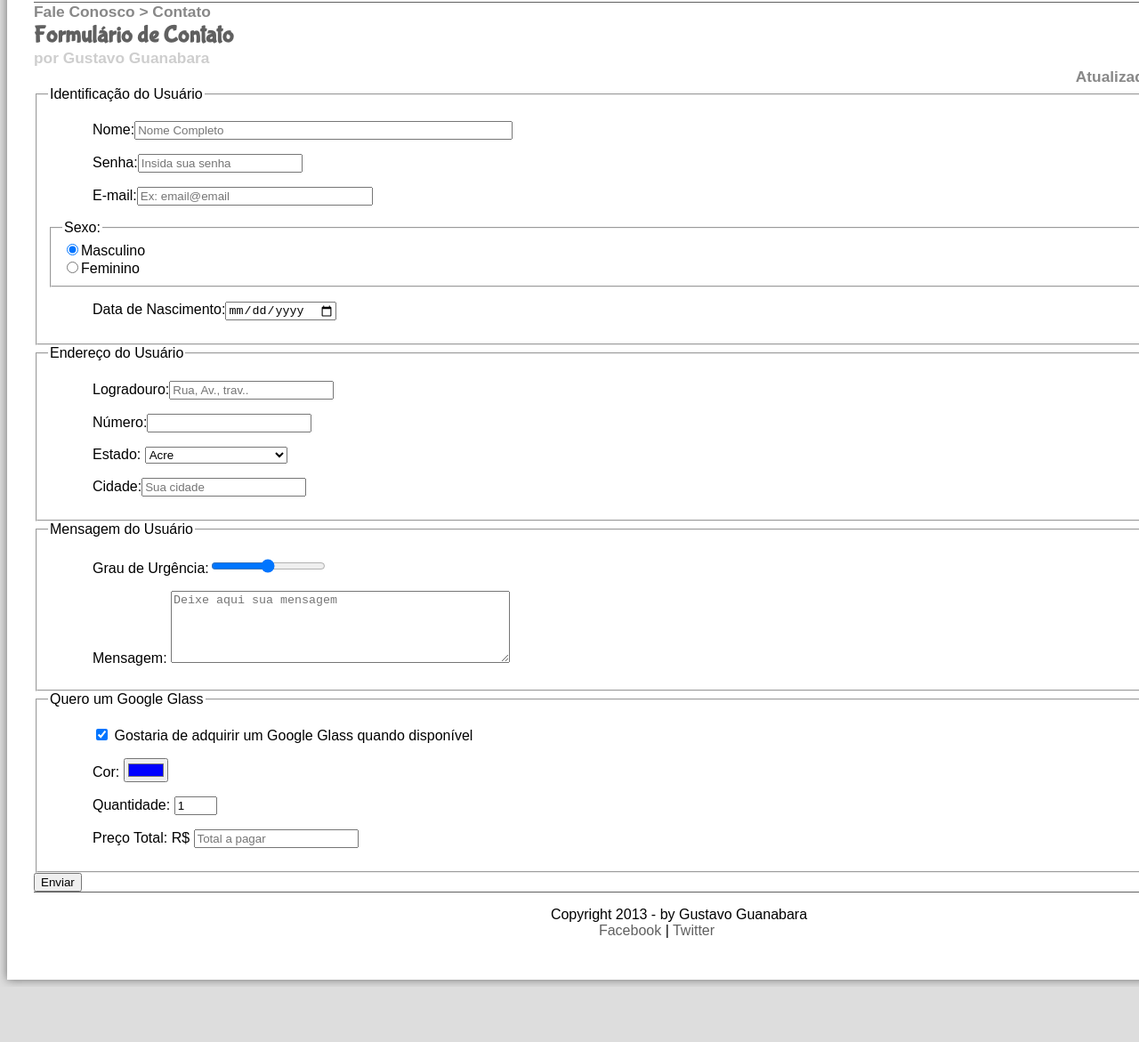
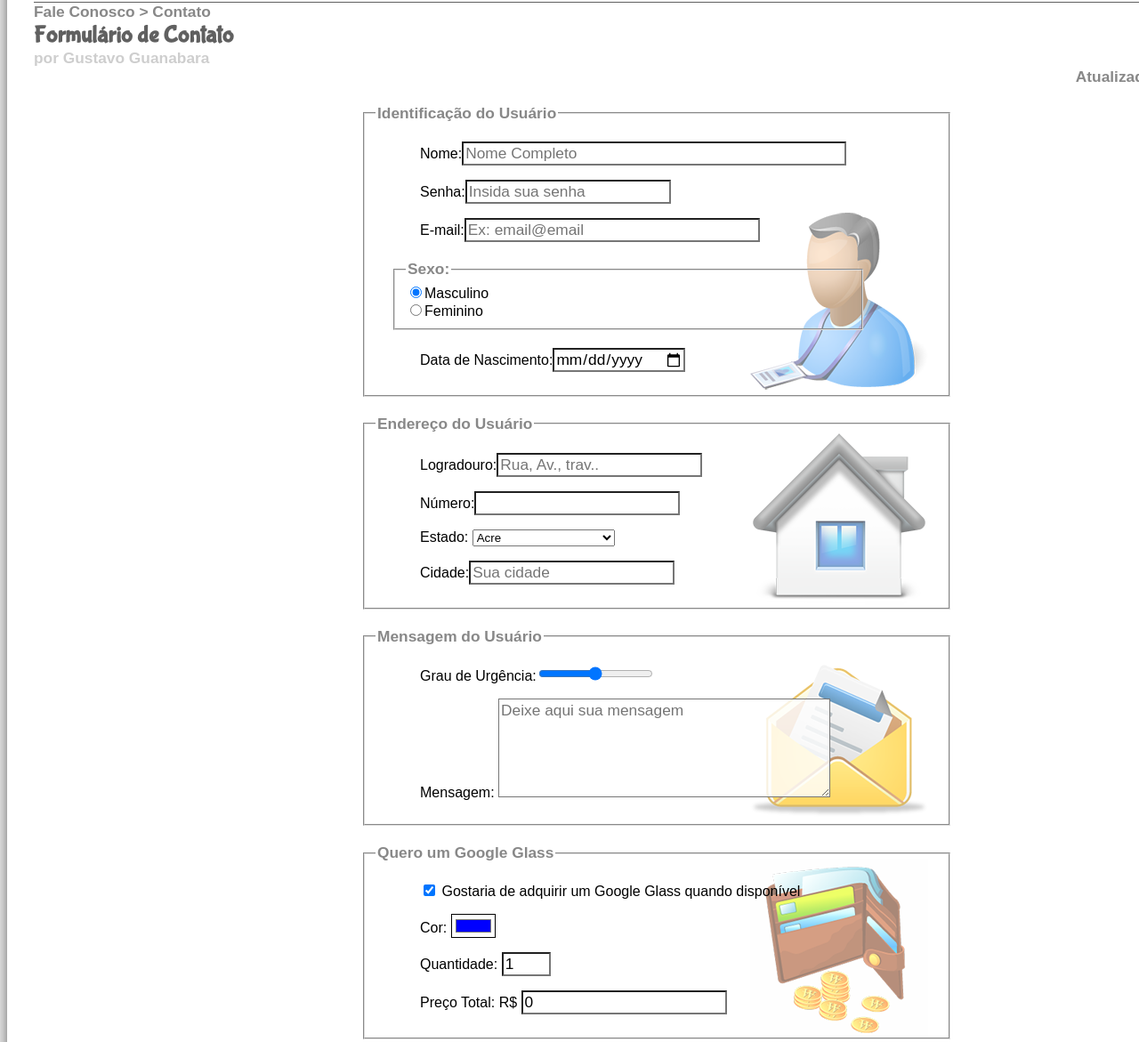
Before and after one commit to letsdelfino/Curso-html, a plain HTML site: page curso-html5-pacote01/projeto-glass-html5/fale-conosco.html in a window 1280 px wide. Shown: the part 188-1359 px from the top of the page at 89% size. Before the commit the page ends 1297 px from the top, so only its background shows below. Drawn offline with Linux system fonts and the light colour scheme; a web font is replaced by a local one.

Commit message:
finalizando formulário de contato

```diff
--- a/curso-html5-pacote01/projeto-glass-html5/_css/form.css
+++ b/curso-html5-pacote01/projeto-glass-html5/_css/form.css
@@ -0,0 +1,49 @@
+@charset "UTF-8";
+
+form{
+    width: 700px;
+    margin: auto;
+}
+
+input, textarea{
+    font-family: sans-serif;
+    font-weight: normal;
+    font-size: 13pt;
+    background-color: rgba(255 255, 255, .8);
+}
+
+input:hover, textarea:hover{
+    background-color: #dddddd;
+}
+
+legend{
+    color: #888888;
+    font-weight: bold;
+    font-size: 13pt;
+    font-family: sans-serif;
+}
+
+fieldset{
+    border-color: #dddddd;
+    margin: 20px;
+}
+
+fieldset#sexo{
+    width: 500px;
+}
+
+fieldset#usuario{
+    background: url(../_imagens/icone-contato.png) no-repeat 95% 95%;
+}
+
+fieldset#endereco{
+    background: url(../_imagens/icone-endereco.png) no-repeat 95% 95%;
+}
+
+fieldset#mensagem{
+    background: url(../_imagens/icone-mensagem.png) no-repeat 95% 95%;
+}
+
+fieldset#pedido{
+    background: url(../_imagens/icone-pagamento.png) no-repeat 95% 95%;
+}
--- a/curso-html5-pacote01/projeto-glass-html5/fale-conosco.html
+++ b/curso-html5-pacote01/projeto-glass-html5/fale-conosco.html
@@ -5,8 +5,16 @@
         <meta charset="UTF-8"/>
         <title>Tudo sobre Google Glass</title>
         <link rel="stylesheet" href="_css/estilo.css"/>
+        <link rel="stylesheet" href="_css/form.css"/>
     </head>
     <script language ="javascript" src="_javascript/funcoes.js"></script>
+    <script>
+        function calcTotal(){
+            var qtd = parseInt(document.getElementById('cQtd').value);
+            var total = qtd*1500;
+            document.getElementById('cTot').value = total;
+        }
+    </script>
     <body>
         <div id = "interface">
             <header id = "cabecalho">
@@ -41,12 +49,12 @@
                     </header>
                 </article>
             <form method="POST" id="fContato" action="mailto:letsdelfino@gmail.com" oninput="calcTotal();">
-                <fieldset id="Usuario">
+                <fieldset id="usuario">
                     <legend>Identificação do Usuário</legend>
-                        <p><label for="cNome">Nome</label>:<input type="text" name="tNome" id="cNome" size="50" maxlength="60" placeholder="Nome Completo"/></p>
+                        <p><label for="cNome">Nome</label>:<input type="text" name="tNome" id="cNome" size="40" maxlength="60" placeholder="Nome Completo"/></p>
                         <p><label for="cSenha">Senha</label>:<input type="password" name="tSenha" id="cSenha" size="20" maxlength="20" placeholder="Insida sua senha"/></p>
                         <p><label for="cEmail">E-mail</label>:<input type="email" name="tEmail" id="cEmail" size="30" maxlength="50" placeholder="Ex: email@email"/></p>
-                        <fieldset>
+                        <fieldset id="sexo">
                             <legend>Sexo:</legend>
                                 <input type="radio" name="tSexo" id="cMasc" checked/><label for="cMasc">Masculino</label><br/>
                                 <input type="radio" name="tSexo" id="cFem"/><label for="cFem">Feminino</label>
@@ -108,7 +116,7 @@
                     <legend>Mensagem do Usuário</legend>
                         <p><label for="cUrg">Grau de Urgência:</label><input type="range" name="tUrg" id="cUrg" min="0" max="10" step="1"/></p>
                         <p><label for="cMens">Mensagem:</label>
-                            <textarea name="tMsg" id="cMsg" cols="45" rows="5" placeholder="Deixe aqui sua mensagem"></textarea>
+                            <textarea name="tMsg" id="cMsg" cols="35" rows="5" placeholder="Deixe aqui sua mensagem"></textarea>
                         </p>
                 </fieldset>
                 <fieldset id="pedido">
@@ -126,10 +134,10 @@
                         </p>
                         <p>
                             <label for="cTot">Preço Total: R$</label>
-                            <input type="text" name="tTot" id="cTot" placeholder="Total a pagar" readonly/>
+                            <input type="text" name="tTot" id="cTot" placeholder="Total a pagar" readonly/ value="0">
                         </p>
-                </fieldset>
-                <input type="submit" name="tEnviar" value="Enviar"/>
+                </fieldset><br/>
+                <input type="submit" name="tEnviar" value="Enviar" style="position: relative; left: 533px;"/>
         </form>
         <footer id="rodape">
             <p>Copyright 2013 - by Gustavo Guanabara <br/>
```
